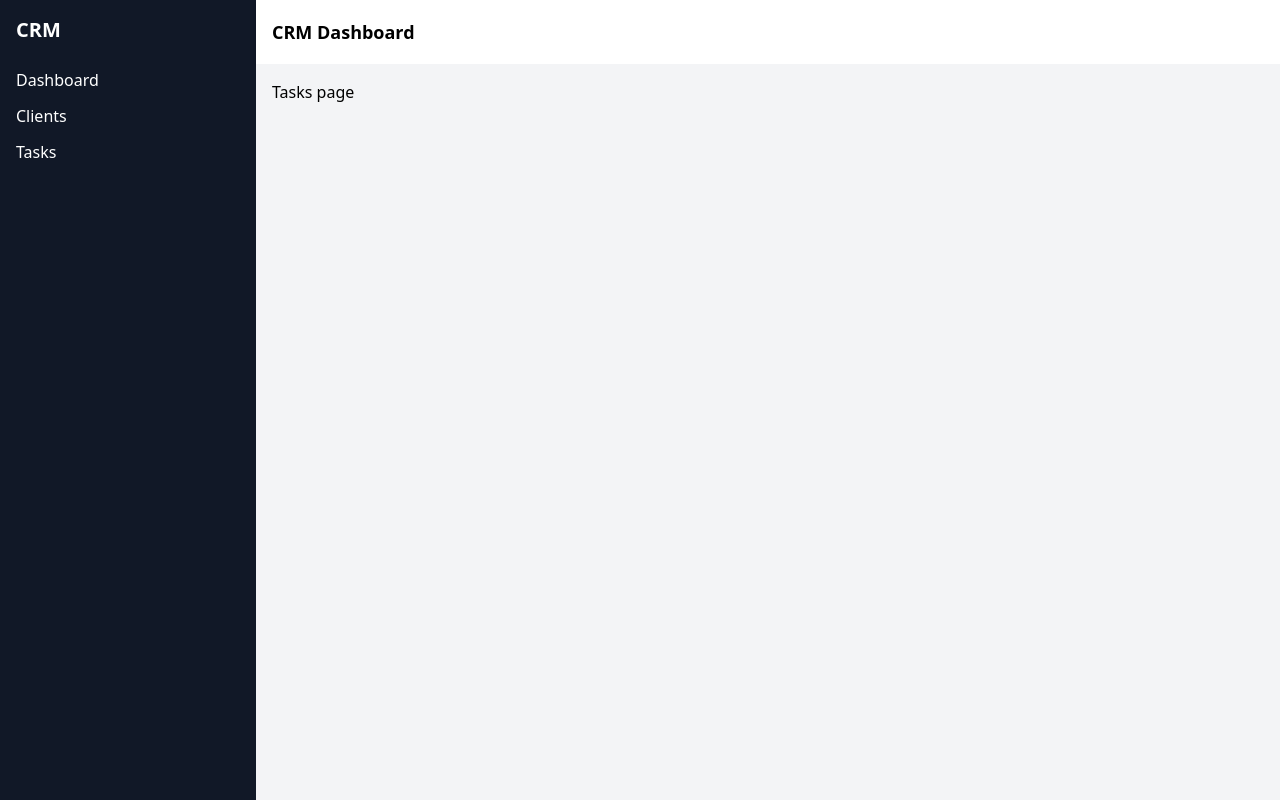
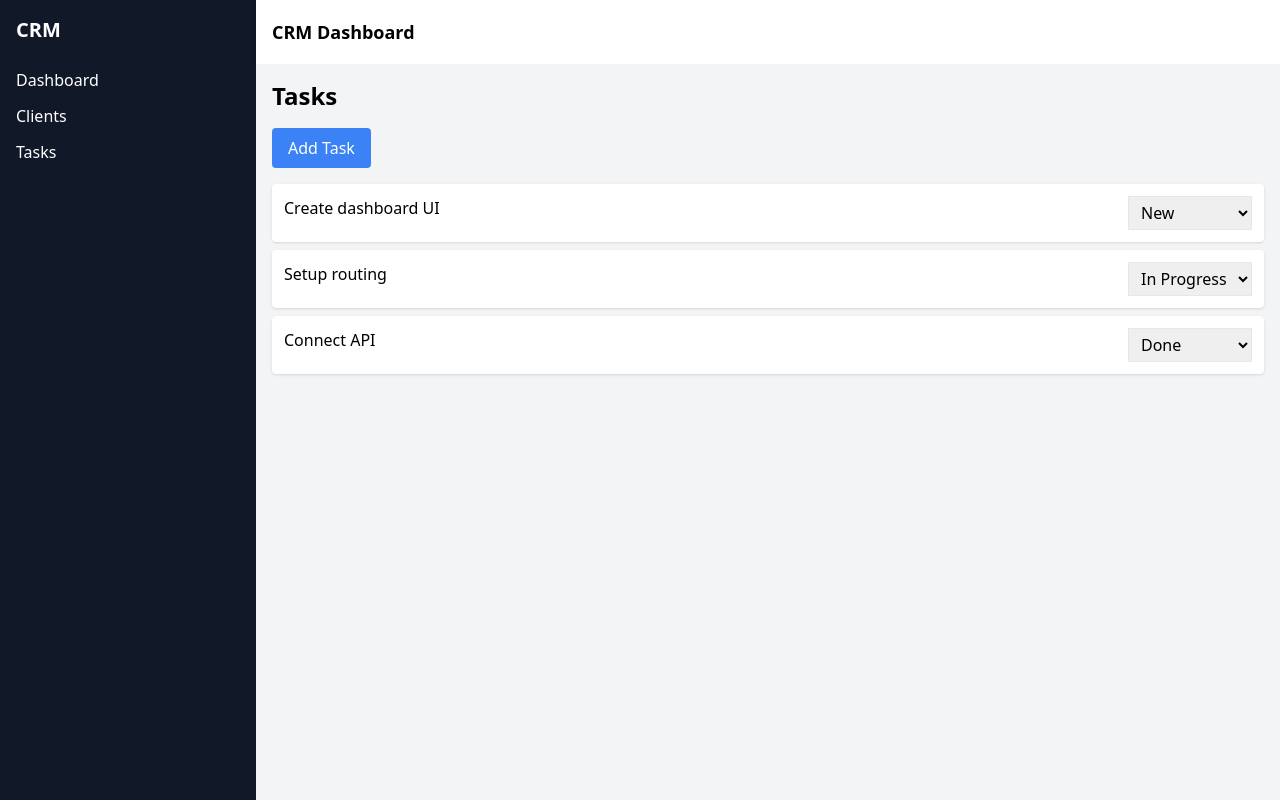
Before and after one commit to EvgeniyKarpuhin/crm-dashboard, a React (Vite) app: page /tasks in a window 1280 px wide. Built offline with nearby package versions, Linux system fonts and the light colour scheme.

Commit message:
Added useTaskStore file to Tasks page so that new tasks can be added and an option can be selected

```diff
--- a/src/pages/Tasks.tsx
+++ b/src/pages/Tasks.tsx
@@ -1,5 +1,43 @@
+import { useTaskStore } from "../store/useTaskStore";
+
 const Tasks = () => {
-    return <div>Tasks page</div>;
+    const { tasks, addTask, updateStatus } = useTaskStore();
+
+    return (
+        <div>
+            <h2 className="text-2xl font-bold mb-4">Tasks</h2>
+
+            <button
+                onClick={() => addTask("New Task")}
+                className="mb-4 px-4 py-2 bg-blue-500 text-white rounded"
+            >
+                Add Task
+            </button>
+
+            <div className="flex flex-col gap-2">
+                {tasks.map((task) => (
+                    <div
+                        key={task.id}
+                        className="p-3 bg-white rounded shadow flex justify-between"
+                    >
+                        <span>{task.title}</span>
+
+                        <select
+                            value={task.status}
+                            onChange={(e) =>
+                                updateStatus(task.id, e.target.value as any)
+                            }
+                            className="border px-2 py-1"
+                        >
+                            <option value="new">New</option>
+                            <option value="in-progress">In Progress</option>
+                            <option value="done">Done</option>
+                        </select>
+                    </div>
+                ))}
+            </div>
+        </div>
+    );
 };
 
 export default Tasks;
--- /dev/null
+++ b/src/store/useTaskStore.ts
@@ -0,0 +1,38 @@
+import { create } from "zustand";
+
+export type TaskStatus = "new" | "in-progress" | "done";
+
+export interface Task {
+    id: string;
+    title: string;
+    status: TaskStatus;
+}
+
+interface TaskStore {
+    tasks: Task[];
+    addTask: (title: string) => void;
+    updateStatus: (id: string, status: TaskStatus) => void;
+}
+
+export const useTaskStore = create<TaskStore>((set) => ({
+    tasks: [
+        {id:"1", title: "Create dashboard UI", status: "new"},
+        {id:"2", title: "Setup routing", status: "in-progress"},
+        {id:"3", title: "Connect API", status: "done"}
+    ],
+
+    addTask: (title) =>
+        set((state) => ({
+            tasks: [
+                ...state.tasks,
+                { id: Date.now().toString(), title, status: "new"},
+            ],
+        })),
+
+        updateStatus: (id, status) =>
+            set((state) => ({
+                tasks: state.tasks.map((task) =>
+                task.id === id ? {...task, status} : task
+            ),
+            })),
+}));
```
